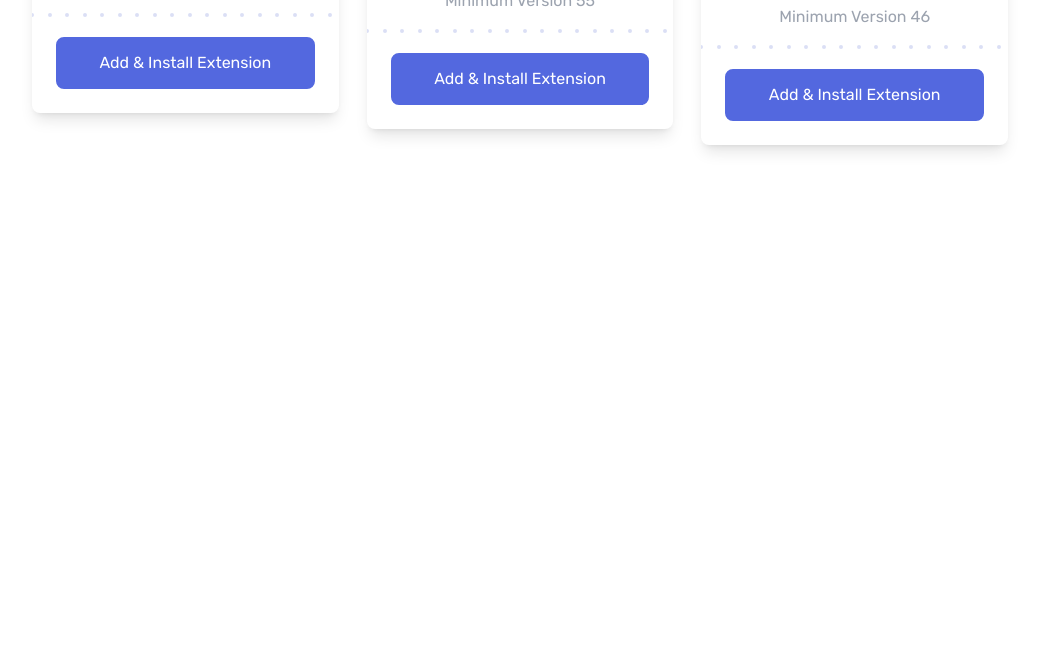
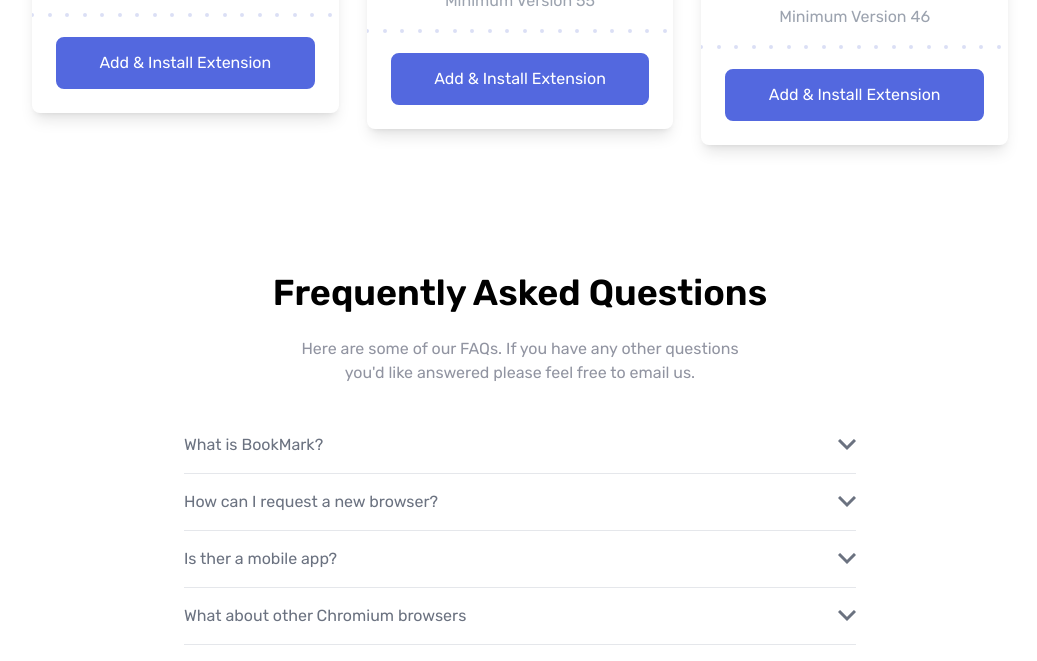
Before and after one commit to NibboNi/tbookmark, a website: page index.html in a window 1280 px wide. Shown: the part 2097-2758 px from the top of the page, without its empty margins (120-1157 px from the left). Before the commit the page ends 2370 px from the top, so only its background shows below. Drawn offline with nearby package versions, Linux system fonts and the light colour scheme; files that its build step writes are made by us from their sources.

Commit message:
add faq section

```diff
--- a/index.html
+++ b/index.html
@@ -210,7 +210,103 @@
     </div>
   </main>
 
+  <section id="faq">
+    <div class="container mx-auto">
+      <h2 class="mb-6 text-3xl font-semibold text-center md:text-4xl">Frequently Asked Questions</h2>
+      <p class="max-w-lg px-6 mx-auto text-center text-grayishBlue">
+        Here are some of our FAQs. If you have any other questions you'd like answered please feel free to email us.
+      </p>
+    </div>
+  </section>
+  <section id="faq-accordion">
+    <div class="container mx-auto px-6 mb-32">
+      <div class="max-w-2xl m-8 mx-auto overflow-hidden">
+        <div class="py-1 border-b outline-none group" tabindex="1">
+          <div
+            class="flex items-center justify-between py-3 text-gray-500 transition duration-500 cursor-pointer group ease">
+            <div class="transition duration-500 ease group-hover:text-red-500">
+              What is BookMark?
+            </div>
+            <div class="transition duration-500 ease group-focus:-rotate-180 group-focus:text-red-500">
+              <svg xmlns="http://www.w3.org/2000/svg" width="18" height="12">
+                <path fill="none" stroke="currentColor" stroke-width="3" d="M1 1l8 8 8-8" />
+              </svg>
+            </div>
+          </div>
+          <div class="overflow-hidden transition duration-500 group-focus:max-h-screen max-h-0 ease">
+            <p class="py-2 text-justify text-gray-400">
+              Lorem ipsum dolor sit amet consectetur adipisicing elit. Fugiat, repellat amet doloribus consequuntur eos
+              similique provident tempora voluptates iure quia fuga dicta voluptatibus culpa mollitia recusandae
+              delectus id suscipit labore?
+            </p>
+          </div>
+        </div>
 
+        <div class="py-1 border-b outline-none group" tabindex="2">
+          <div
+            class="flex items-center justify-between py-3 text-gray-500 transition duration-500 cursor-pointer group ease">
+            <div class="transition duration-500 ease group-hover:text-red-500">
+              How can I request a new browser?
+            </div>
+            <div class="transition duration-500 ease group-focus:-rotate-180 group-focus:text-red-500">
+              <svg xmlns="http://www.w3.org/2000/svg" width="18" height="12">
+                <path fill="none" stroke="currentColor" stroke-width="3" d="M1 1l8 8 8-8" />
+              </svg>
+            </div>
+          </div>
+          <div class="overflow-hidden transition duration-500 group-focus:max-h-screen max-h-0 ease">
+            <p class="py-2 text-justify text-gray-400">
+              Lorem ipsum dolor sit amet consectetur adipisicing elit. Fugiat, repellat amet doloribus consequuntur eos
+              similique provident tempora voluptates iure quia fuga dicta voluptatibus culpa mollitia recusandae
+              delectus id suscipit labore?
+            </p>
+          </div>
+        </div>
+
+        <div class="py-1 border-b outline-none group" tabindex="3">
+          <div
+            class="flex items-center justify-between py-3 text-gray-500 transition duration-500 cursor-pointer group ease">
+            <div class="transition duration-500 ease group-hover:text-red-500">
+              Is ther a mobile app?
+            </div>
+            <div class="transition duration-500 ease group-focus:-rotate-180 group-focus:text-red-500">
+              <svg xmlns="http://www.w3.org/2000/svg" width="18" height="12">
+                <path fill="none" stroke="currentColor" stroke-width="3" d="M1 1l8 8 8-8" />
+              </svg>
+            </div>
+          </div>
+          <div class="overflow-hidden transition duration-500 group-focus:max-h-screen max-h-0 ease">
+            <p class="py-2 text-justify text-gray-400">
+              Lorem ipsum dolor sit amet consectetur adipisicing elit. Fugiat, repellat amet doloribus consequuntur eos
+              similique provident tempora voluptates iure quia fuga dicta voluptatibus culpa mollitia recusandae
+              delectus id suscipit labore?
+            </p>
+          </div>
+        </div>
+
+        <div class="py-1 border-b outline-none group" tabindex="4">
+          <div
+            class="flex items-center justify-between py-3 text-gray-500 transition duration-500 cursor-pointer group ease">
+            <div class="transition duration-500 ease group-hover:text-red-500">
+              What about other Chromium browsers
+            </div>
+            <div class="transition duration-500 ease group-focus:-rotate-180 group-focus:text-red-500">
+              <svg xmlns="http://www.w3.org/2000/svg" width="18" height="12">
+                <path fill="none" stroke="currentColor" stroke-width="3" d="M1 1l8 8 8-8" />
+              </svg>
+            </div>
+          </div>
+          <div class="overflow-hidden transition duration-500 group-focus:max-h-screen max-h-0 ease">
+            <p class="py-2 text-justify text-gray-400">
+              Lorem ipsum dolor sit amet consectetur adipisicing elit. Fugiat, repellat amet doloribus consequuntur eos
+              similique provident tempora voluptates iure quia fuga dicta voluptatibus culpa mollitia recusandae
+              delectus id suscipit labore?
+            </p>
+          </div>
+        </div>
+      </div>
+    </div>
+  </section>
 </body>
 
 </html>
```
